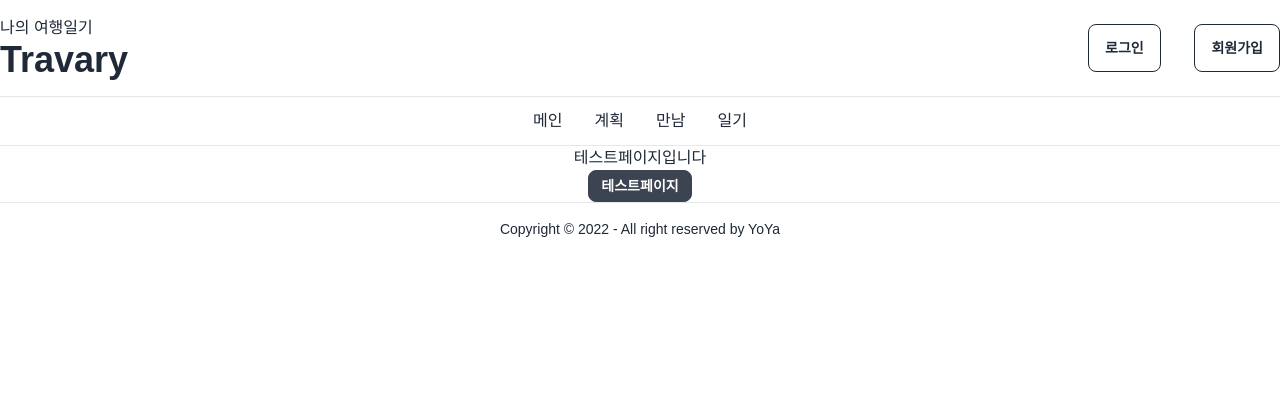
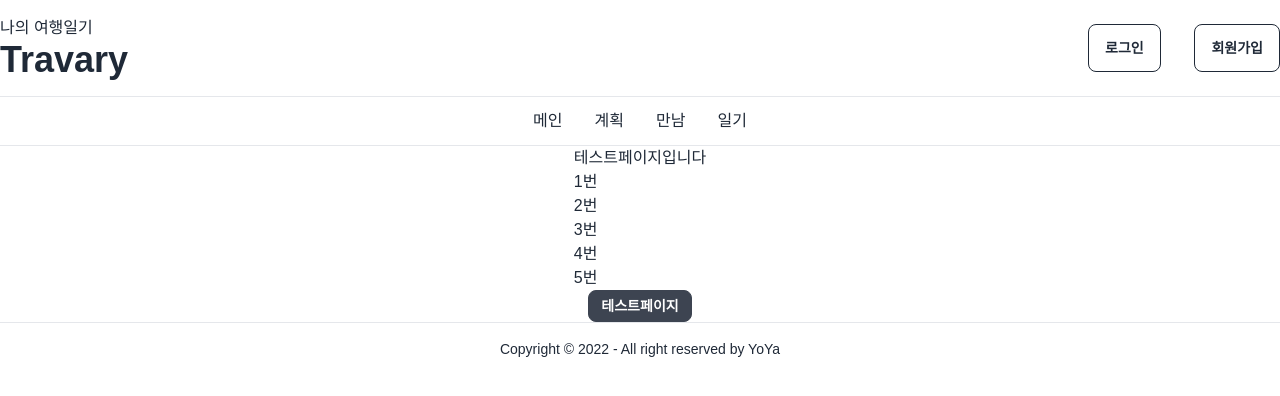
Before and after one commit to YoYag/travary-front, a React (Create React App) app: page /test in a window 1280 px wide. Shown: the top 396 px of the page. Built offline with nearby package versions, Linux system fonts and the light colour scheme; a web font is replaced by a local one.

Commit message:
검색 목록 표시중

```diff
--- a/src/components/Category.jsx
+++ b/src/components/Category.jsx
@@ -1,7 +1,7 @@
 import React from "react";
 
 const Category = () => {
-  const Categories = [
+  const categories = [
     { id: "cafe", icon: "fas fa-coffee" },
     { id: "restaurants", icon: "fas fa-utensils" },
     { id: "bakery", icon: "fas fa-bread-slice" },
@@ -12,9 +12,10 @@ const Category = () => {
     { id: "bank", icon: "fas fa-piggy-bank" },
   ];
 
-  const categoryList = Categories.map((Category, i) => (
+  const categoryList = categories.map((category, i) => (
     <button className="btn w-1/4 h-14 mt-1 text-lg" key={i} id={Category.id}>
-      <i className={Category.icon} />
+      <i className={category.icon} />
+      <p className="text-xs">{category.id}</p>
     </button>
   ));
 
--- a/src/components/PlanBox.jsx
+++ b/src/components/PlanBox.jsx
@@ -2,7 +2,7 @@ import React from "react";
 import SearchMap from "./SearchMap";
 import PlanRoute from "./PlanRoute";
 
-const PlanBox = ({ mapData, mapApiData, addPlace }) => {
+const PlanBox = ({ mapData, mapApiData, addPlace, places }) => {
   return (
     <div className="w-1/2 flex">
       <PlanRoute />
@@ -10,6 +10,7 @@ const PlanBox = ({ mapData, mapApiData, addPlace }) => {
         mapData={mapData}
         mapApiData={mapApiData}
         addPlace={addPlace}
+        places={places}
       />
     </div>
   );
--- /dev/null
+++ b/src/components/SearchList.jsx
@@ -0,0 +1,55 @@
+import React from "react";
+import { useEffect } from "react";
+import { useState } from "react";
+
+const SearchList = ({ places }) => {
+  // const [activated, setActivated] = useState(Array(places.length).fill(false));
+  const [currentIndex, setCurrentIndex] = useState("");
+  const [selectPlace, setSelectPlace] = useState("");
+
+  // function searchListCheck(event) {
+  //   const newArr = Array(activated.length).fill(false);
+  //   newArr[event.target.value] = true;
+  //   setActivated(newArr);
+  //   setSelectPlace(places);
+  // }
+
+  // const showData = () => {
+  //   console.log("places : ", places.length);
+  //   console.log("activated : ", activated);
+  // };
+
+  const showList = places.map((place, i) => (
+    <li
+      // className={activated[i] ? "bordered w-16 h-12" : "w-12 h-12"}
+      className={currentIndex === i ? "bordered w-16 h-12" : "w-12 h-12"}
+      key={i}
+      value={i}
+      // onClick={searchListCheck}
+      onClick={(e) => {
+        setCurrentIndex(e.target.value);
+        // console.log(e.target.value);
+      }}
+    >
+      {/* <button className="block text-left h-full active:bg-base-content border-black">
+        <p>{place.name}</p>
+        <p className="text-xs mt-1">주소 : {place.formatted_address}</p>
+        <p className="text-xs mt-1">⭐ {place.rating}</p>
+        <p>{i}</p>
+      </button> */}
+    </li>
+  ));
+
+  // useEffect(() => {
+  //   setActivated(Array(places.length).fill(false));
+  // }, [places]);
+
+  return (
+    <ul className="menu mt-4">
+      {places && showList}
+      {/* <button onClick={showData}>클릭</button> */}
+    </ul>
+  );
+};
+
+export default SearchList;
--- a/src/components/SearchMap.jsx
+++ b/src/components/SearchMap.jsx
@@ -1,8 +1,9 @@
 import React from "react";
 import Category from "./Category";
 import SearchBox from "./SearchBox";
+import SearchList from "./SearchList";
 
-const SearchMap = ({ mapData, mapApiData, addPlace }) => {
+const SearchMap = ({ mapData, mapApiData, addPlace, places }) => {
   return (
     <div className="w-full">
       <SearchBox
@@ -10,7 +11,8 @@ const SearchMap = ({ mapData, mapApiData, addPlace }) => {
         mapApiData={mapApiData}
         addPlace={addPlace}
       />
-      <Category />
+      {/* <Category /> */}
+      <SearchList places={places} />
     </div>
   );
 };
--- a/src/routes/CreatePlan.js
+++ b/src/routes/CreatePlan.js
@@ -23,6 +23,7 @@ const CreatePlan = () => {
           mapData={mapData}
           mapApiData={mapApiData}
           addPlace={addPlace}
+          places={places}
         />
       ) : (
         ""
--- a/src/routes/Test.js
+++ b/src/routes/Test.js
@@ -1,28 +1,51 @@
-import axios from "axios";
 import React from "react";
-import { useEffect } from "react";
+import { useState } from "react";
 
 const Test = () => {
-  // const [userInfo, setUserInfo] = useState(null)
-
-  // const getUserList = async () => {
-  //   const data = await axios({
-  //     url: "http://localhost:8080/api/test",
-  //     method: "GET",
-  //   });
-  //   console.log(data);
-  // };
-
-  // useEffect(() => {
-  //   getUserList();
-  // }, []);
+  const [currentIndex, setCurrentIndex] = useState(0);
+  const datas = [
+    {
+      id: 1,
+      text: "1번",
+    },
+    {
+      id: 2,
+      text: "2번",
+    },
+    {
+      id: 3,
+      text: "3번",
+    },
+    {
+      id: 4,
+      text: "4번",
+    },
+    {
+      id: 5,
+      text: "5번",
+    },
+  ];
 
   return (
     <div>
       <h1>테스트페이지입니다</h1>
-      {/* <button className="btn" onClick={getUserList}>
-        클릭
-      </button> */}
+      <ul>
+        {datas.map((data, index) => (
+          <li
+            key={index}
+            value={index}
+            // style={
+            //   currentIndex === index ? { borderLeft: "solid 2px black" } : {}
+            // }
+            onClick={(e) => {
+              // setCurrentIndex(e.target.value);
+              console.log(e.target.value);
+            }}
+          >
+            {data.text}
+          </li>
+        ))}
+      </ul>
     </div>
   );
 };
```
